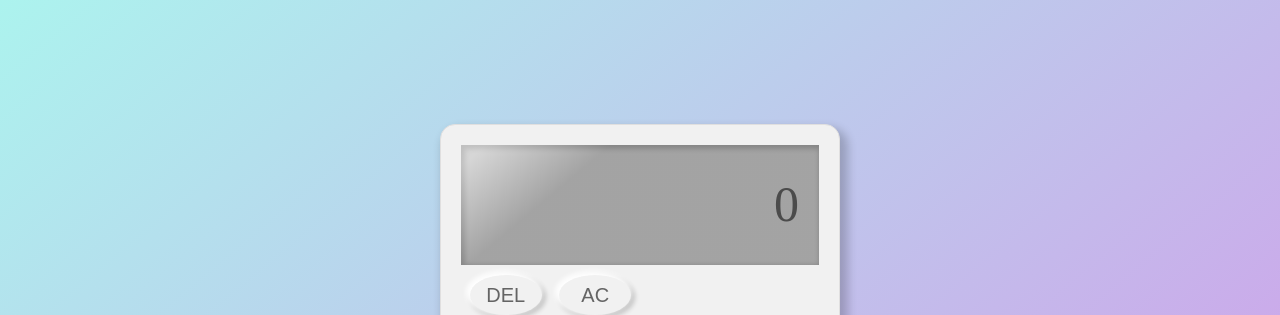
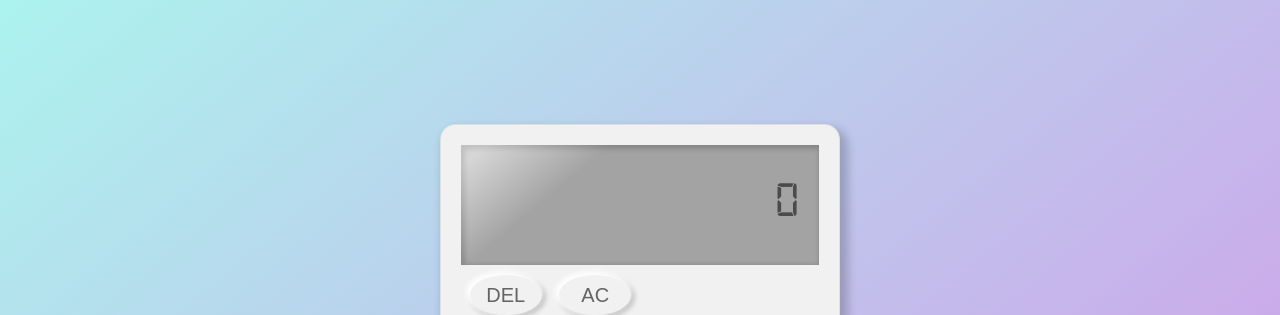
Before and after one commit to FlavioRoso/calculadora-react, a React (Create React App) app: page / in a window 1280 px wide. Shown: the top 315 px of the page. Built offline with nearby package versions, Linux system fonts and the light colour scheme.

Commit message:
Adição fonte relogio digital

```diff
--- a/public/index.html
+++ b/public/index.html
@@ -11,6 +11,12 @@
     />
 
     <title>Calculadora Web</title>
+    <style>
+      @font-face{
+          font-family:'clock-font';
+          src: url('digital-7.ttf');
+      }
+    </style>
   </head>
   <body>
     <noscript>You need to enable JavaScript to run this app.</noscript>
--- a/src/styles/styles.css
+++ b/src/styles/styles.css
@@ -2,7 +2,7 @@
 body{
     width: 100%;
     height: 100%;
-    background: ;
+
     background: linear-gradient(140deg, rgb(172, 243, 238), rgb(213, 146, 233));
 }
 
@@ -27,6 +27,7 @@ body{
     position: relative;
     height: 120px;
     box-shadow:inset  2px 2px 5px 2px rgba(4, 4, 4,0.2);
+    font-family: 'clock-font';
 }
 
 .display::before{
@@ -40,7 +41,7 @@ body{
 }
 .display .operacao{
     font-size: 20px;
-    min-height: 20px ;
+    min-height: 25px ;
 }
 .display .valor{
     font-size: 50px;
```
Also changed, not shown: public/digital-7.ttf (added).
